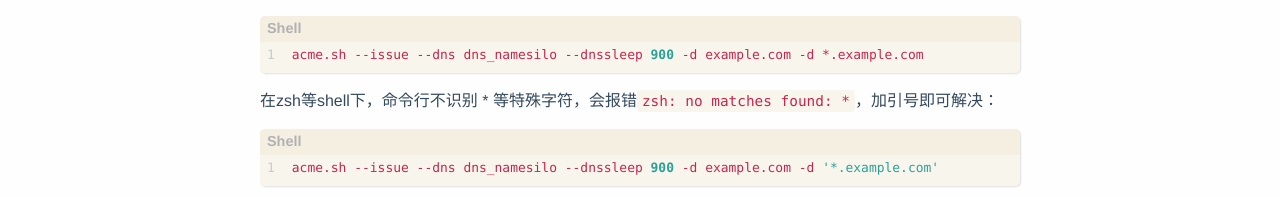
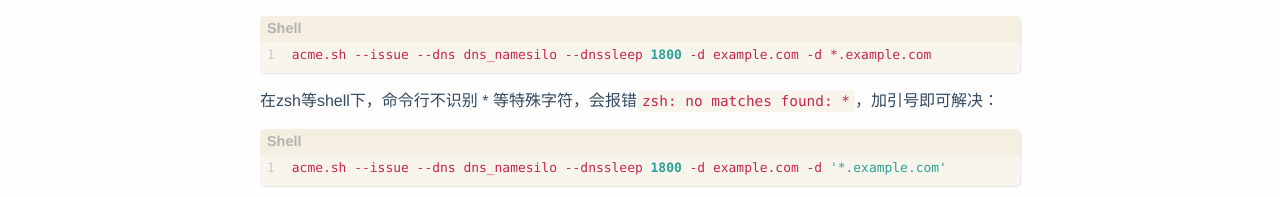
Before and after one commit to bjjdkp/bjjdkp.github.io, a plain HTML site: page post/use-acme-getting-wildcard-certificate/index.html in a window 1280 px wide. Shown: the part 755-952 px from the top of the page. Drawn offline with nearby package versions, Linux system fonts and the light colour scheme; a script that the page names is missing.

Commit message:
Deploy bjjdkp/bjjdkp.github.io to github.com/bjjdkp/bjjdkp.github.io.git:master

```diff
--- a/post/use-acme-getting-wildcard-certificate/index.html
+++ b/post/use-acme-getting-wildcard-certificate/index.html
@@ -173,7 +173,7 @@
 <pre class="chroma"><code><span class="lnt">1
 </span></code></pre></td>
 <td class="lntd">
-<pre class="chroma"><code class="language-shell" data-lang="shell">acme.sh --issue --dns dns_namesilo --dnssleep <span class="m">900</span> -d example.com -d *.example.com
+<pre class="chroma"><code class="language-shell" data-lang="shell">acme.sh --issue --dns dns_namesilo --dnssleep <span class="m">1800</span> -d example.com -d *.example.com
 </code></pre></td></tr></table>
 </div>
 </div><p>在zsh等shell下，命令行不识别 * 等特殊字符，会报错<code>zsh: no matches found: *</code>，加引号即可解决：</p>
@@ -182,7 +182,7 @@
 <pre class="chroma"><code><span class="lnt">1
 </span></code></pre></td>
 <td class="lntd">
-<pre class="chroma"><code class="language-shell" data-lang="shell">acme.sh --issue --dns dns_namesilo --dnssleep <span class="m">900</span> -d example.com -d <span class="s1">&#39;*.example.com&#39;</span>
+<pre class="chroma"><code class="language-shell" data-lang="shell">acme.sh --issue --dns dns_namesilo --dnssleep <span class="m">1800</span> -d example.com -d <span class="s1">&#39;*.example.com&#39;</span>
 </code></pre></td></tr></table>
 </div>
 </div><p>完毕会将证书路径输出到屏幕上：</p>
```
Also changed, not shown: 1 other file.
